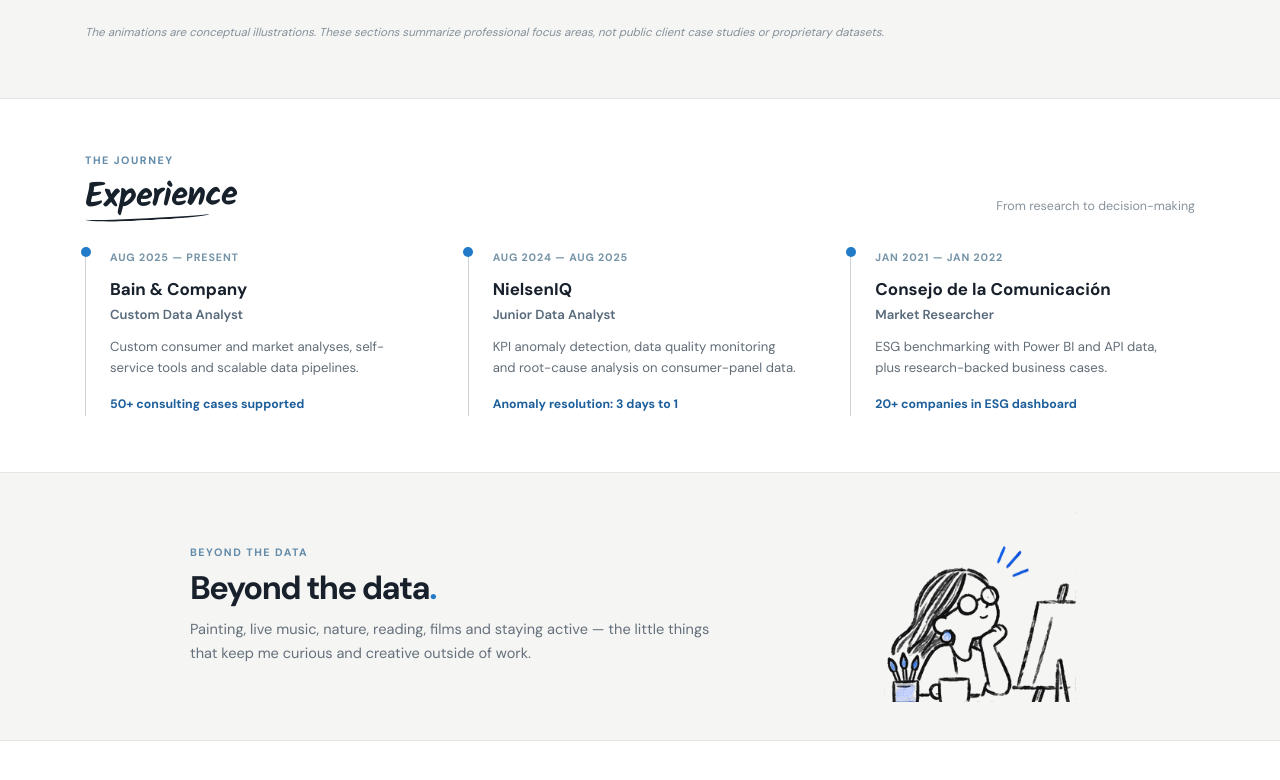
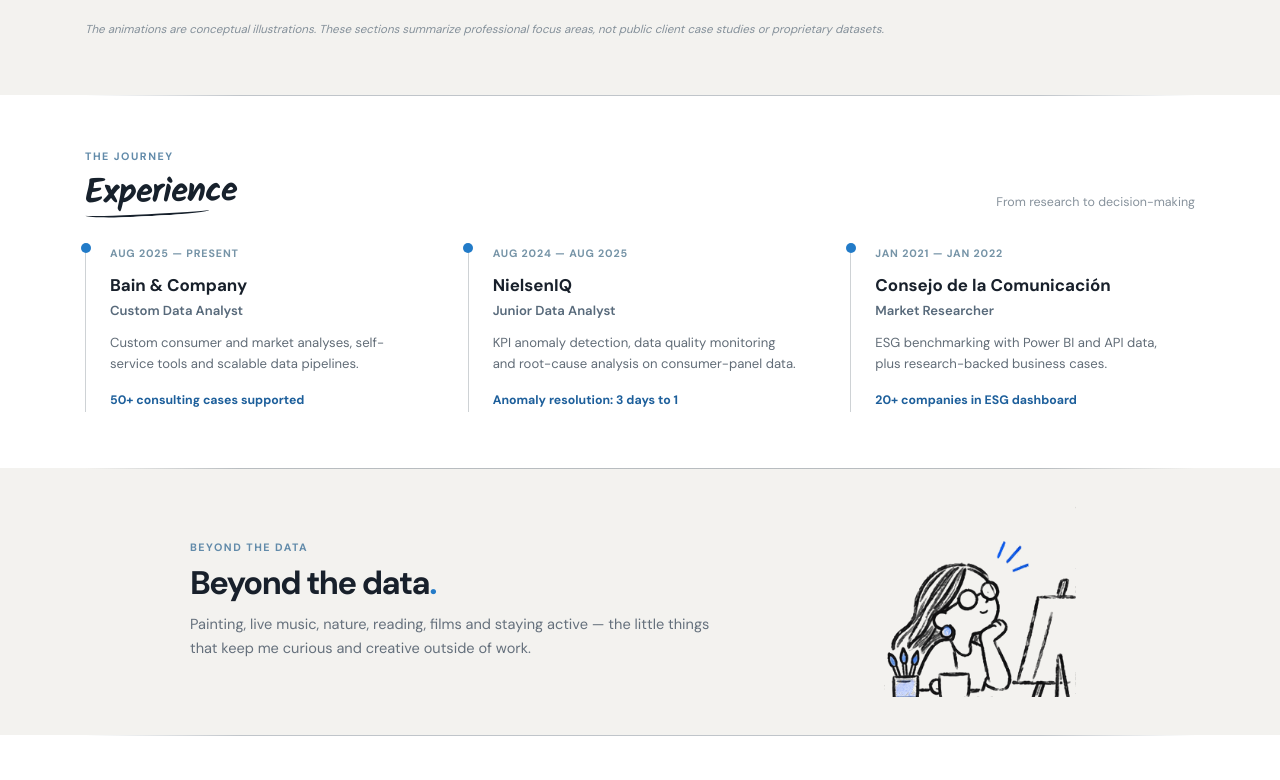
Before and after one commit to miriamgalicia/miriamgalicia.github.io, a plain HTML site: page prueba-circulo.html in a window 1280 px wide. Shown: the part 1986-2766 px from the top of the page. Drawn offline with Linux system fonts and the light colour scheme.

Commit message:
Add files via upload

```diff
--- a/styles.css
+++ b/styles.css
@@ -827,8 +827,16 @@ dialog ul { padding-left: 20px; }
 main section[id] + section[id] > div { transition: opacity .9s ease, transform .9s cubic-bezier(.2, .7, .2, 1); }
 html.reveal-on main section[id] + section[id]:not(.is-in) > div { opacity: 0; transform: translateY(30px); }
 
-/* Clearer change from one section to the next: alternating soft neutral tone */
-.section-cream { background: #f5f5f3; border-top: 1px solid #e6e6e2; border-bottom: 1px solid #e6e6e2; }
-.beyond-section { border-top: 1px solid #e6e6e2; }
-[data-theme="dark"] .section-cream { background: #181b1f; border-top-color: #2b3138; border-bottom-color: #2b3138; }
-[data-theme="dark"] .beyond-section { border-top-color: #2b3138; }
+/* Clearer change from one section to the next: neutral grey bands + a fine line that fades at both ends */
+.section-cream { background: #f3f2ef; border-top: 0; border-bottom: 0; }
+.beyond-section { border-top: 0; }
+main section[id] { position: relative; }
+main section[id] + section[id]::before {
+  content: ""; position: absolute; top: 0; left: 50%; transform: translateX(-50%); z-index: 3; pointer-events: none;
+  width: min(calc(100% - 48px), 1110px); height: 1px;
+  background: linear-gradient(90deg, rgba(70,84,100,0) 0%, rgba(70,84,100,.34) 14%, rgba(70,84,100,.34) 86%, rgba(70,84,100,0) 100%);
+}
+[data-theme="dark"] .section-cream { background: #181a1c; }
+[data-theme="dark"] main section[id] + section[id]::before {
+  background: linear-gradient(90deg, rgba(190,205,222,0) 0%, rgba(190,205,222,.3) 14%, rgba(190,205,222,.3) 86%, rgba(190,205,222,0) 100%);
+}
```
Also changed, not shown: index.html (+1 -1 lines).
